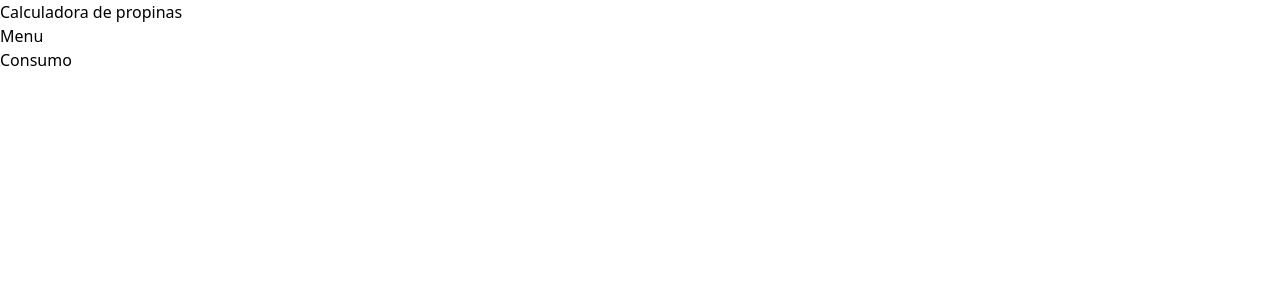
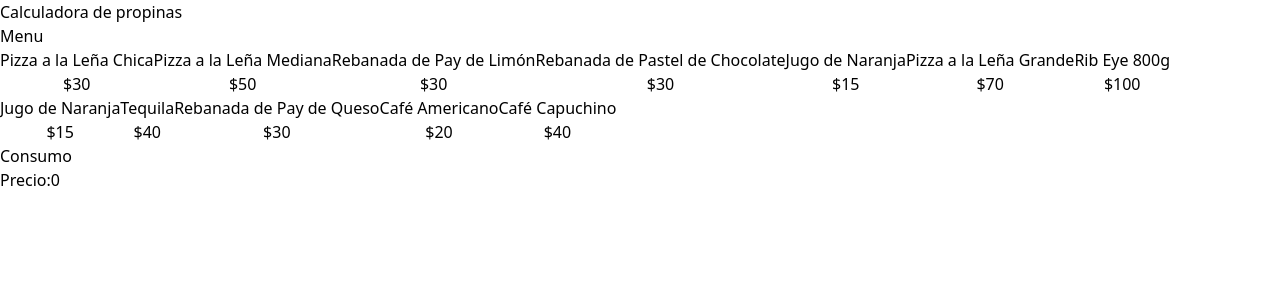
Before and after one commit to Jonnathan23/Calculadora-de-propinas, a React (Vite) app in the folder calculadora-propinas/: page / in a window 1280 px wide. Shown: the top 300 px of the page. Built offline with nearby package versions, Linux system fonts and the light colour scheme.

Commit message:
Implementa al carrito los precios

```diff
--- a/calculadora-propinas/src/App.tsx
+++ b/calculadora-propinas/src/App.tsx
@@ -1,10 +1,16 @@
-import MenuItem from "./components/MenuItem"
-import { menuItems } from "./data/db"
+import MenuItems from "./components/MenuItem"
+import OrderItems from "./components/OrderItems"
+import useOrder from "./hooks/useOrder"
+//import { menuItems } from "./data/db"
+import { usePropinas } from "./hooks/usePropinas"
 
 
 function App() {
 
-  console.log(menuItems)
+  const { data } = usePropinas()
+  const { order, addOrder ,priceTotal} = useOrder()
+
+  console.log(data)
   return (
     <>
       <header className="bg-teal-400 py-5">
@@ -12,17 +18,26 @@ function App() {
       </header>
 
       <main className="max-w-7xl mx-auto py-20 grid md:grid-cols-2">
-        <div>
-          <h2>Menu</h2>
-          {menuItems.map(item =>
-            <MenuItem
-              key={item.id}
-            />
-          )}
+        <div className="p-5">
+          <h2 className="text-4xl font-black">Menu</h2>
+          <div className="space-y-3 mt-10">
+            {data.map(item =>
+              <MenuItems
+                key={item.id}
+                item={item}
+                addOrder={addOrder}
+              />
+            )}
+          </div>
+
         </div>
 
         <div>
           <h2>Consumo</h2>
+          <OrderItems
+            order={order}
+            priceTotal={priceTotal}
+          />
         </div>
       </main>
 
--- a/calculadora-propinas/src/components/MenuItem.tsx
+++ b/calculadora-propinas/src/components/MenuItem.tsx
@@ -1,9 +1,23 @@
+import { MenuItemType } from "../types"
+
+type MenuProps = {
+    item: MenuItemType
+    addOrder: (item:MenuItemType) => void
+
+}
 
 
-export default function MenuItem() {
-  return (
-    <div>
+export default function MenuItems({ item, addOrder }: MenuProps) {
+    return (
+        <>
+            <button
+            className="border-2 border-teal-400 hover:bg-teal-200  w-full p-3 flex justify-between"
+            onClick={() => addOrder(item)}
+            >
+                <p>{item.name}</p>
+                <p className="font-black">${item.price}</p>
+            </button>
 
-    </div>
-  )
+        </>
+    )
 }
--- /dev/null
+++ b/calculadora-propinas/src/components/OrderItems.tsx
@@ -0,0 +1,30 @@
+import type { OrderItem } from "../types"
+
+type OrderItemsProps = {
+    order: OrderItem[]
+    priceTotal:number
+    // item: OrderItem
+}
+
+export default function OrderItems({ order, priceTotal  }: OrderItemsProps) {
+
+    return (
+        <>
+            <div>
+                {order.map(item => (
+                    <>
+                        <p>{item.name}</p>
+                        <p>${item.price}</p>
+                        <p>{item.quantity}</p>
+                    </>
+                ))}
+            </div>
+            <div>
+                <p>Precio:{priceTotal}</p>
+            </div>
+
+        </>
+    )
+
+
+}
--- a/calculadora-propinas/src/data/db.ts
+++ b/calculadora-propinas/src/data/db.ts
@@ -1,6 +1,6 @@
-import type { MenuItem } from "../types"
+import type { MenuItemType } from "../types"
 
-export const menuItems : MenuItem[] = [
+export const menuItems: MenuItemType[] = [
   {
     "id": 1,
     "name": "Pizza a la Leña Chica",
--- /dev/null
+++ b/calculadora-propinas/src/hooks/useOrder.ts
@@ -0,0 +1,34 @@
+import { useMemo, useState } from "react"
+import { OrderItem } from "../types"
+import { MenuItemType } from "../types"
+
+export default function useOrder(){
+
+    const [order, setOrder] = useState<OrderItem[]>([])
+
+    function addOrder(item :MenuItemType){
+        const itemExist = order.findIndex(searchOrder => searchOrder.id === item.id)
+
+        if(itemExist == -1){
+            const newItem: OrderItem = {...item, quantity : 1}
+            setOrder([...order,newItem])
+        }else{
+            const updateItem = [...order]
+            updateItem[itemExist].quantity++
+            setOrder(updateItem)
+        }
+
+    }
+
+    const priceTotal = useMemo(() => order.reduce((total, item) => total +  (item.price * item.quantity),0),[order] )
+
+
+
+    return{
+        order,
+        addOrder,
+        priceTotal
+
+    }
+
+}
--- /dev/null
+++ b/calculadora-propinas/src/hooks/usePropinas.ts
@@ -0,0 +1,10 @@
+import { useState } from "react";
+import { menuItems } from "../data/db";
+
+export const usePropinas = () => {
+    const [data] = useState(menuItems)
+
+    return{
+        data
+    }
+}
--- a/calculadora-propinas/src/types/index.ts
+++ b/calculadora-propinas/src/types/index.ts
@@ -1,5 +1,9 @@
-export type MenuItem ={
+export type MenuItemType ={
     id: number
     name:string
     price: number
 }
+
+export type OrderItem = MenuItemType & {
+    quantity: number
+}
```
Lines whose indentation alone changed are shown as unchanged.
